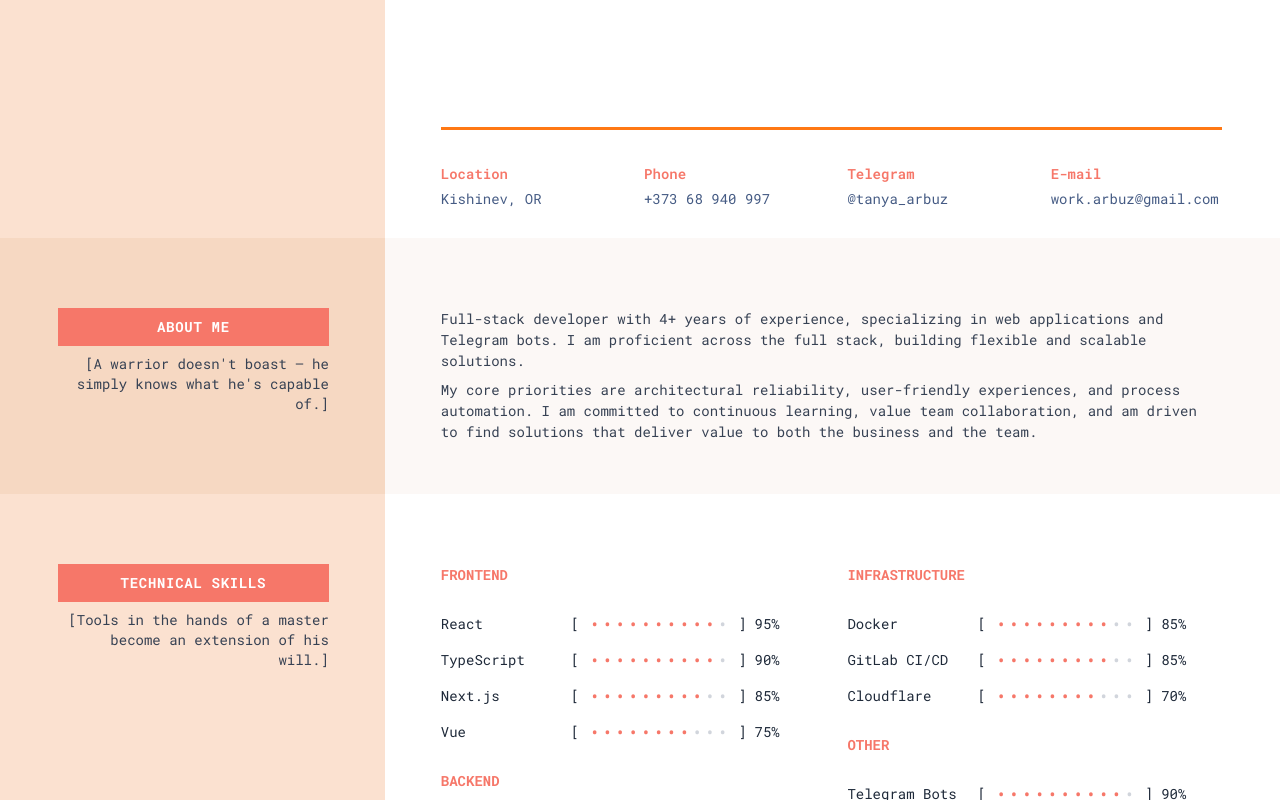
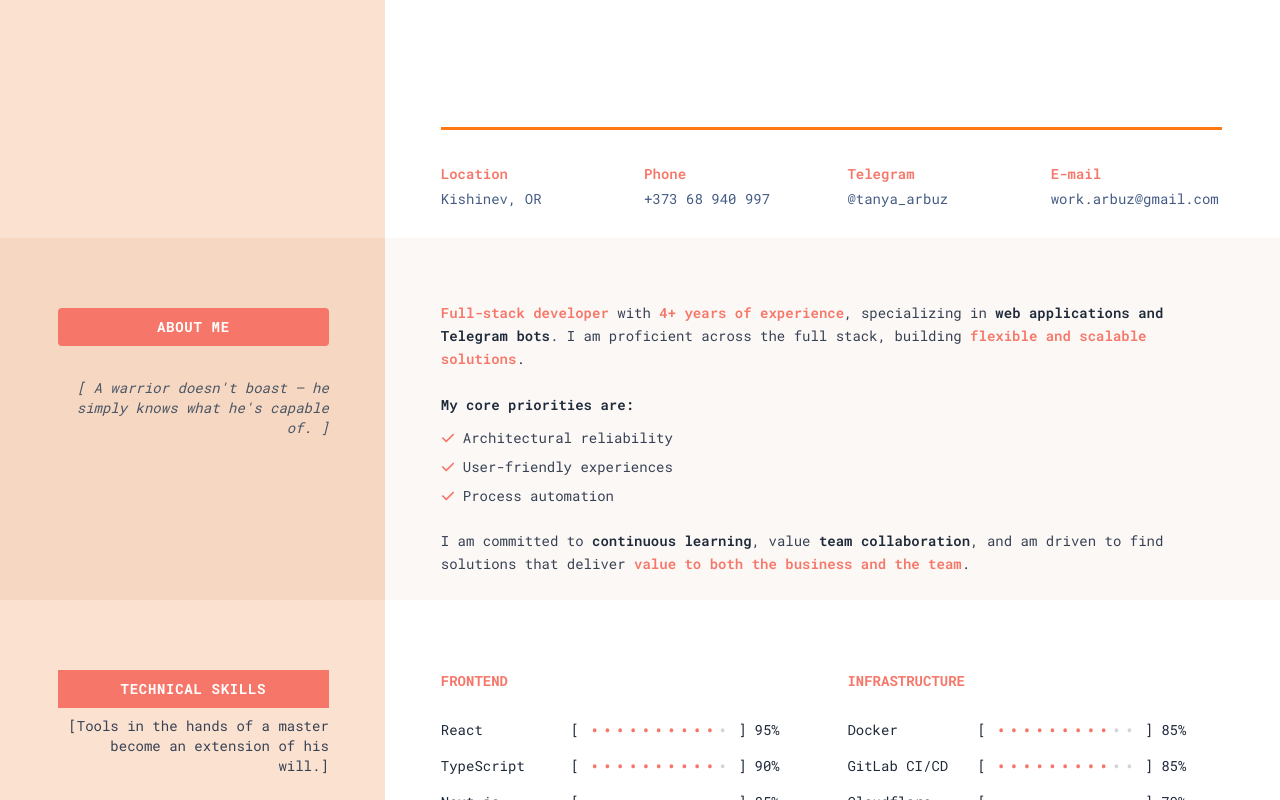
Before and after one commit to devforthewin/folio-metrics, a Next.js app: page /en in a window 1280 px wide. Shown: the part 562-1362 px from the top of the page. Built offline with nearby package versions, Linux system fonts and the light colour scheme.

Commit message:
feat(about): enhance About Me section for clarity and emphasis

```diff
--- a/src/components/sections/Intro.tsx
+++ b/src/components/sections/Intro.tsx
@@ -1,13 +1,14 @@
 'use client'
 
 import { useTranslations } from 'next-intl'
+import { FontAwesomeIcon } from '@fortawesome/react-fontawesome'
+import { faCheck } from '@fortawesome/free-solid-svg-icons'
 
 export default function Intro() {
   const t = useTranslations('AboutMe')
 
   return (
     <section className="flex w-full text-gray-700 relative">
-
       <div className="absolute top-0 left-0 w-1/2 h-full lg:bg-[#F6D8C2] z-0 md:bg-gray-50"/>
       <div className="absolute top-0 right-0 w-1/2 h-full bg-[#FCF8F6] z-0"/>
 
@@ -15,24 +16,32 @@ export default function Intro() {
         {/* Left About me */}
         <div
           className="
-                  lg:bg-[#F6D8C2]
-                  w-full lg:flex-[0_0_30%]
+                  w-full
                   flex items-start justify-end
-                  pt-[1.75rem] px-[1.75rem] lg:pt-[4.375rem] lg:pb-[1.6625rem]
+                  pt-[1.75rem] px-[1.75rem]
+
+                  lg:bg-[#F6D8C2] lg:flex-[0_0_30%] lg:pt-[4.375rem] lg:pb-[1.6625rem]
                   md:pt-[3.15rem] md:px-[3.5rem] md:pb-[0]
-                "
-        >
-          <div className="flex flex-col items-end justify-end text-right">
+                ">
+
+          {/*Titles Block*/}
+          <div
+            className="
+          flex flex-col
+          lg:items-end lg:justify-end lg:text-right
+          sm:w-full sm:text-center">
             <h2
               className="
-            w-full h-[38px]
-            text-md font-bold tracking-wider uppercase text-[#FFFFFF] text-center
-            py-2
-            bg-[#F67769]">
+                  w-full h-[38px]
+                  py-2 text-md font-bold tracking-wider uppercase text-[#FFFFFF] text-center
+                  bg-[#F67769] rounded-sm
+                  ">
               {t('leftTitle')}
             </h2>
-            <p className="text-sm mt-2">
-              [{t('leftSubtitle')}]
+            <p className="text-sm text-gray-800 mt-2 sm:mt-4 font-normal">
+              <blockquote className="text-sm text-gray-600 mt-3 sm:mt-4 font-normal italic">
+                [ {t('leftSubtitle')} ]
+              </blockquote>
             </p>
           </div>
         </div>
@@ -40,20 +49,51 @@ export default function Intro() {
         {/* Right Part */}
         <div
           className="
-          bg-[#FCF8F6]
-          flex-1 flex flex-col
-          pt-[1.75rem] px-[1.75rem]
-          lg:pt-[4.375rem] lg:pb-[1.6625rem]
-          md:pt-[1.75rem] md:pb-[1.4rem] md:px-[3.5rem]"
+            bg-[#FCF8F6] flex-1 flex flex-col pt-7 px-7 lg:pt-16 lg:pb-6
+            md:pt-7 md:pb-5 md:px-14
+          "
         >
-          <div className="mb-4">
-            <p className="mb-2">
-              {t('description1')}
-            </p>
-            <p>
-              {t('description2')}
-            </p>
+          {/* Описание с выделенными навыками */}
+          <p className="mb-6 leading-relaxed">
+            {t.rich('description1', {
+              highlight: (chunks) => (
+                <span className="font-semibold text-[#F67769]">{chunks}</span>
+              ),
+              secondary: (chunks) => (
+                <span className="font-semibold text-gray-800">{chunks}</span>
+              ),
+            })}
+          </p>
+
+          <div className="mb-6">
+            <h3 className="font-semibold text-gray-800 mb-3">{t('description2_title')}</h3>
+            <ul className="space-y-2">
+              <li className="flex items-center">
+                <FontAwesomeIcon icon={faCheck} className="text-[#F67769] mr-2 h-3.5 w-3.5"/>
+                {t('description2_item1')}
+              </li>
+              <li className="flex items-center">
+                <FontAwesomeIcon icon={faCheck} className="text-[#F67769] mr-2 h-3.5 w-3.5"/>
+                {t('description2_item2')}
+              </li>
+              <li className="flex items-center">
+                <FontAwesomeIcon icon={faCheck} className="text-[#F67769] mr-2 h-3.5 w-3.5"/>
+                {t('description2_item3')}
+              </li>
+            </ul>
           </div>
+
+          <p className="leading-relaxed">
+            {t.rich('description2', {
+              highlight: (chunks) => (
+                <span className="font-semibold text-[#F67769]">{chunks}</span>
+              ),
+              secondary: (chunks) => (
+                <span className="font-semibold text-gray-800">{chunks}</span>
+              ),
+            })}
+          </p>
+
         </div>
       </div>
     </section>
--- a/src/messages/en.json
+++ b/src/messages/en.json
@@ -7,13 +7,19 @@
   "Hero": {
     "smallTitle": "Full-Stack Developer",
     "title": "Tanya Arbuz",
-    "description": "I build scalable and modular systems with a keen focus on architecture, clean code, and iterative delivery. I take full ownership of challenges to deliver results, continuously seeking ways to enhance product and engineering processes, and transforming complex problems into robust, effective solutions."
+    "description": "I build scalable and modular systems with a keen focus on architecture, clean code, and iterative delivery. I take full ownership of challenges to deliver results, continuously seeking ways to enhance product and engineering processes, and transforming complex problems into robust, effective solutions.",
+    "descriptionMobile": "I build scalable and modular systems with a keen focus on architecture, clean code, and iterative delivery."
+
   },
   "AboutMe": {
     "leftTitle": "About Me",
     "leftSubtitle": "A warrior doesn't boast — he simply knows what he's capable of.",
-    "description1": "Full-stack developer with 4+ years of experience, specializing in web applications and Telegram bots. I am proficient across the full stack, building flexible and scalable solutions.",
-    "description2": "My core priorities are architectural reliability, user-friendly experiences, and process automation. I am committed to continuous learning, value team collaboration, and am driven to find solutions that deliver value to both the business and the team."
+    "description1": "<highlight>Full-stack developer</highlight> with <highlight>4+ years of experience</highlight>, specializing in <secondary>web applications and Telegram bots</secondary>. I am proficient across the full stack, building <highlight>flexible and scalable solutions</highlight>.",
+    "description2_title": "My core priorities are:",
+    "description2_item1": "Architectural reliability",
+    "description2_item2": "User-friendly experiences",
+    "description2_item3": "Process automation",
+    "description2": "I am committed to <secondary>continuous learning</secondary>, value <secondary>team collaboration</secondary>, and am driven to find solutions that deliver <highlight>value to both the business and the team</highlight>."
   },
   "TechnicalSkills": {
     "leftTitle": "Technical skills",
```
Also changed, not shown: 1 other file (tests, documents, lock files or other folders).
